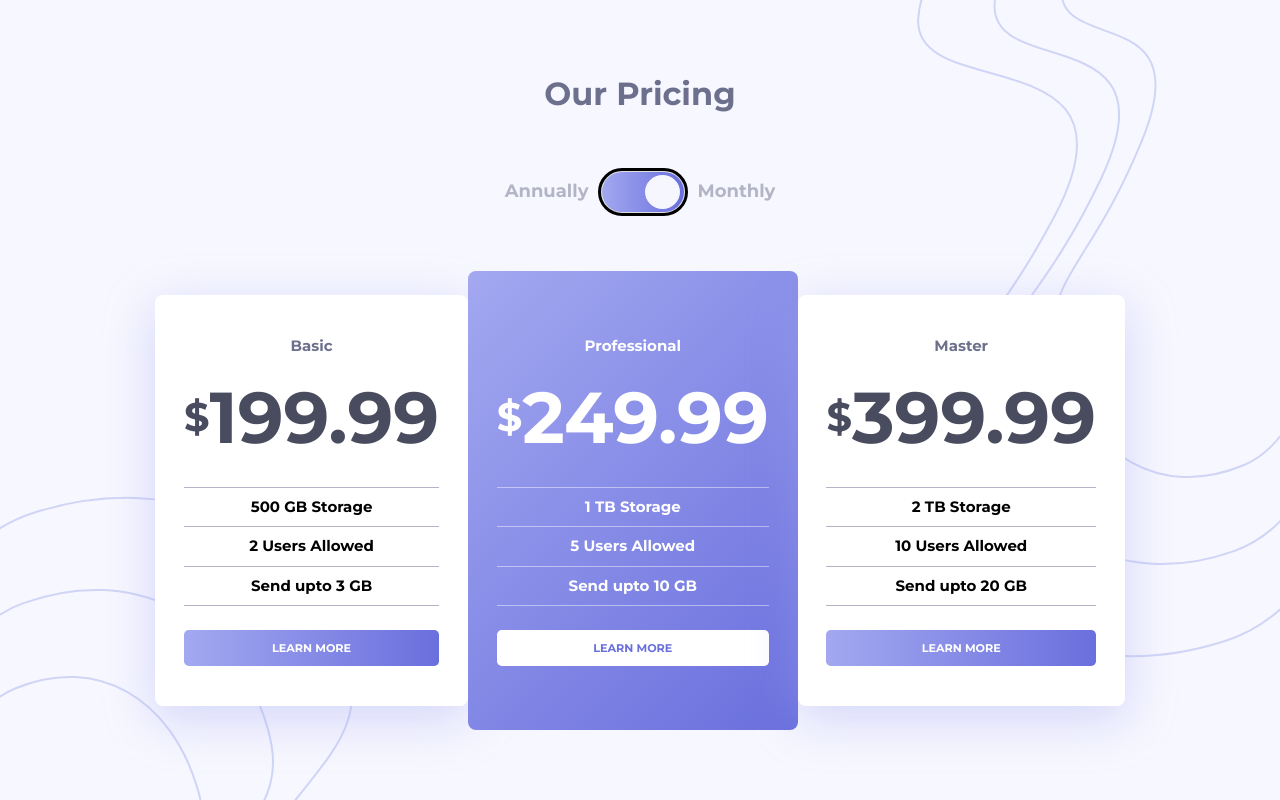
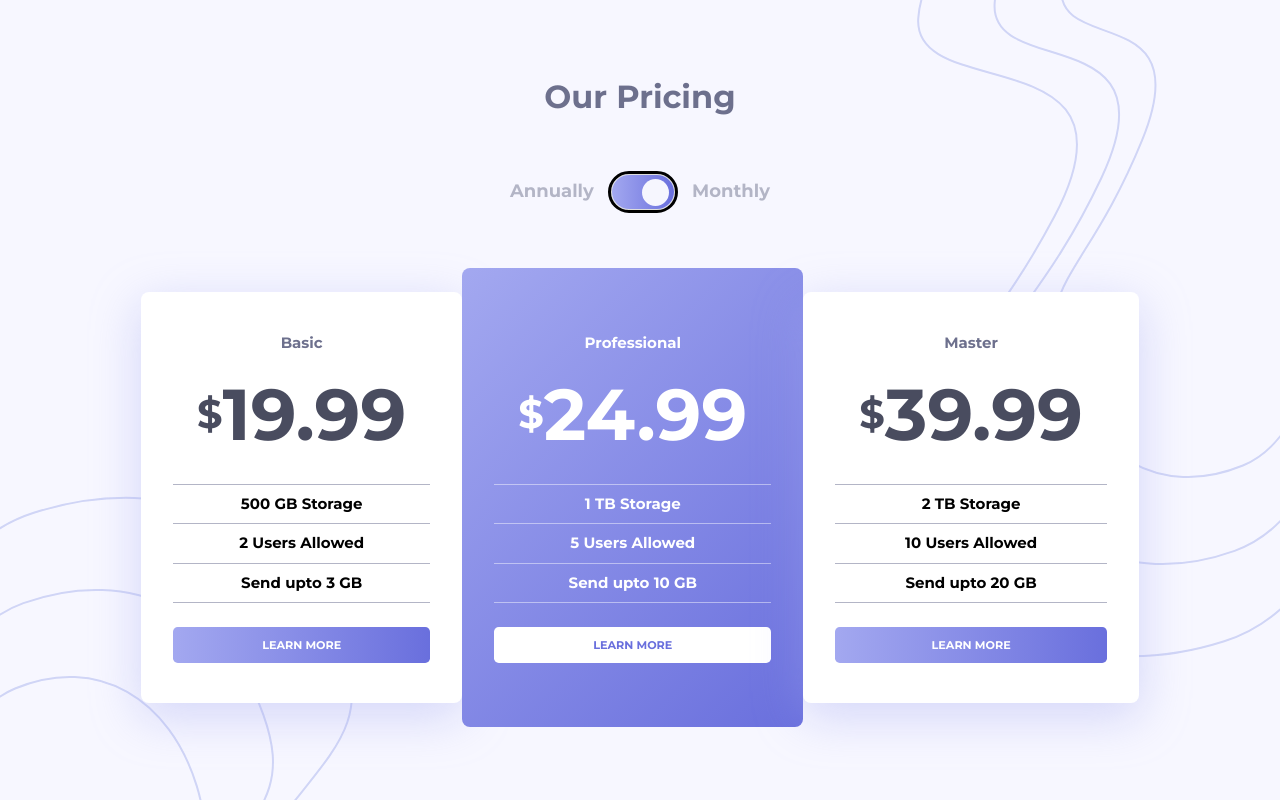
Before and after one commit to Jithin-b-p/pricing-component-with-toggle, a website built with Vite: page index.html in a window 1280 px wide. Both pictures are taken after a click on the label "Monthly". Built offline with nearby package versions, Linux system fonts and the light colour scheme.

Commit message:
updating the functionality for price change

```diff
--- a/index.html
+++ b/index.html
@@ -20,8 +20,14 @@
           <label for="annually">Annually</label>
 
           <span class="pricing-toggle__wrapper">
-            <input type="radio" name="pricing" id="annually" />
-            <input type="radio" name="pricing" id="monthly" />
+            <input
+              role="switch"
+              type="radio"
+              name="pricing"
+              id="annually"
+              checked
+            />
+            <input role="switch" type="radio" name="pricing" id="monthly" />
             <span aria-hidden="true" class="pricing-toggle__background"></span>
 
             <span aria-hidden="true" class="pricing-toggle__switcher"></span>
@@ -37,7 +43,10 @@
         <div class="pricecards-basic">
           <h2 class="pricecards-basic__heading">Basic</h2>
 
-          <span class="pricecard-price pricecards-basic__price">199.99</span>
+          <span
+            id="basic-price"
+            class="pricecard-price pricecards-basic__price"
+          ></span>
 
           <!-- list of plan sepcification -->
           <ul class="pricecards-basic__details">
@@ -56,9 +65,10 @@
         <div class="pricecards-professional pricecards--highlight">
           <h2 class="pricecards-professional__heading">Professional</h2>
 
-          <span class="pricecard-price pricecards-professional__price"
-            >249.99</span
-          >
+          <span
+            id="professional-price"
+            class="pricecard-price pricecards-professional__price"
+          ></span>
 
           <!-- list of plan sepcification -->
           <ul class="pricecards-professional__details">
@@ -85,7 +95,10 @@
         <div class="pricecards-master">
           <h2 class="pricecards-master__heading">Master</h2>
 
-          <span class="pricecard-price pricecards-master__price">399.99</span>
+          <span
+            id="master-price"
+            class="pricecard-price pricecards-master__price"
+          ></span>
 
           <!-- list of plan sepcification -->
           <ul class="pricecards-master__details">
--- a/main.js
+++ b/main.js
@@ -1 +1,34 @@
 import "./sass/style.scss";
+
+const radio = document.querySelectorAll("[name='pricing']");
+const basicPriceElement = document.querySelector("#basic-price");
+const professionalPriceElement = document.querySelector("#professional-price");
+const masterPriceElement = document.querySelector("#master-price");
+const anuallyChecked = document.querySelector("[role='switch']:checked");
+
+function monthlyPricing() {
+  basicPriceElement.textContent = "19.99";
+  professionalPriceElement.textContent = "24.99";
+  masterPriceElement.textContent = "39.99";
+}
+
+function annualPricing() {
+  basicPriceElement.textContent = "199.9";
+  professionalPriceElement.textContent = "249.9";
+  masterPriceElement.textContent = "399.9";
+}
+
+if (anuallyChecked) {
+  annualPricing();
+}
+
+function handleOnChange(e) {
+  console.log(document.querySelector("[role='switch']:checked"));
+
+  if (e.target.id === "monthly") {
+    monthlyPricing();
+  } else if (e.target.id === "annually") {
+    annualPricing();
+  }
+}
+radio.forEach((btn) => btn.addEventListener("change", handleOnChange));
--- a/sass/components/_toggle-swtich.scss
+++ b/sass/components/_toggle-swtich.scss
@@ -7,7 +7,7 @@ fieldset {
   --baseSize: 12px;
 
   label {
-    margin: 0 0.5rem 0;
+    margin: 0 0.8rem 0;
     font-size: calc(var(--baseSize) * 1.5);
     color: hsl(var(--clr-neutral-300));
     cursor: pointer;
@@ -17,7 +17,7 @@ fieldset {
     display: inline-block;
     width: 42%;
     height: 80%;
-    margin-inline-end: -2px;
+    margin-inline-end: -5px;
     opacity: 0;
     position: relative;
     z-index: 1;
@@ -27,8 +27,8 @@ fieldset {
 
 .pricing-toggle__wrapper {
   display: inline-block;
-  width: 7em;
-  height: 3.5em;
+  width: 5.3em;
+  height: 3em;
   font-size: var(--baseSize);
   vertical-align: middle;
 
@@ -45,11 +45,12 @@ fieldset {
   display: block;
 
   position: absolute;
-  top: 2.75px;
-  left: 5px;
+  top: 3.4px;
+  left: 5.3px;
   right: 100%;
-  width: 43%;
-  height: 85%;
+  // width: 43%;
+  height: 80%;
+  aspect-ratio: 1;
 
   border-radius: 50%;
   background-color: hsl(var(--clr-neutral-400));
@@ -72,7 +73,7 @@ fieldset {
 
 #monthly:checked ~ .pricing-toggle__switcher {
   right: 0;
-  left: 52%;
+  left: 48%;
 }
 
 /* support Windows High Contrast Mode. */
--- a/sass/pages/_pricing.scss
+++ b/sass/pages/_pricing.scss
@@ -1,14 +1,18 @@
 @use "../abstract" as *;
 
 .pricecards {
-  display: flex;
   text-align: center;
+
+  @media screen and (min-width: 62em) {
+    display: flex;
+  }
 
   &-basic__price,
   &-master__price,
   &-professional__price {
     display: flex;
     align-items: center;
+    padding-inline: 1.5rem;
     margin-block-start: 0.3rem;
   }
 
@@ -59,7 +63,7 @@
 
   &-basic,
   &-master {
-    padding: 2.5rem 1.8rem;
+    padding: 2.5rem 2rem;
     background-color: #fff;
     margin-block: 1.5rem;
 
@@ -67,7 +71,7 @@
   }
 
   &-professional {
-    padding: 4rem 1.8rem;
+    padding: 4rem 2rem;
     background-image: var(--gradient-diagonal);
     color: #fff;
   }
```
